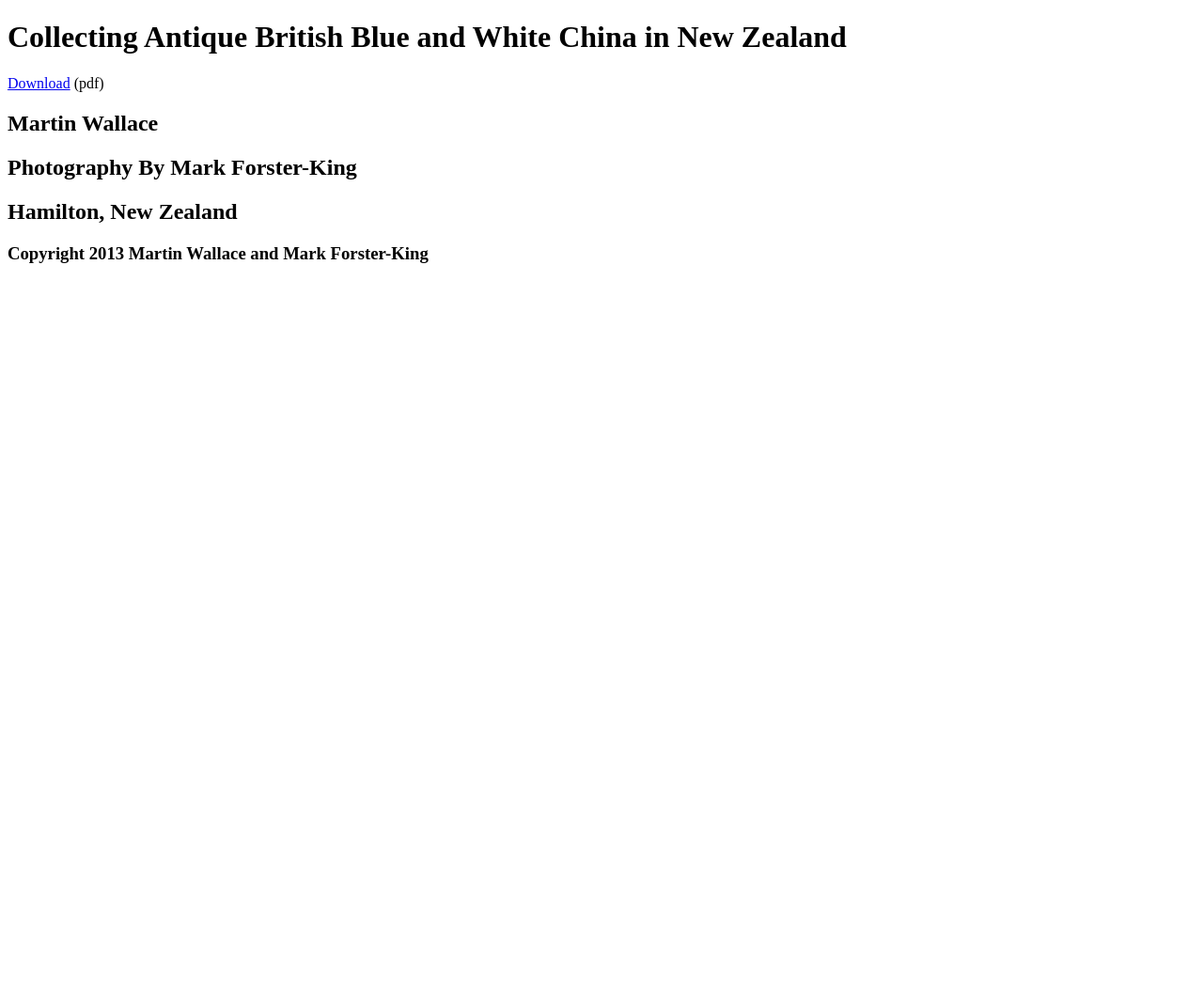
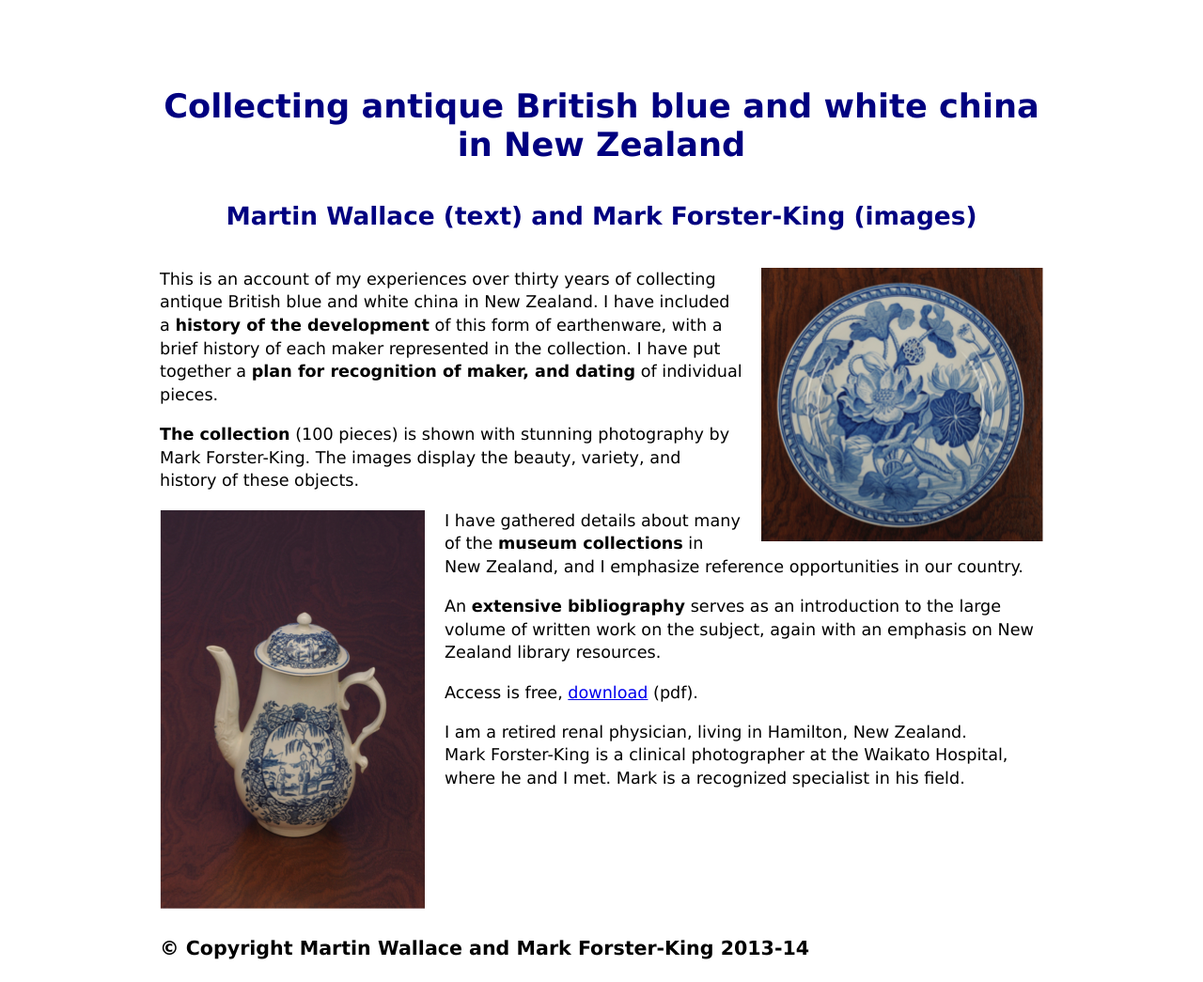
Before and after one commit to jonwaghorn/blueandwhite, a plain HTML site: page index.html in a window 1280 px wide. Shown: the whole page at 94% size. Before the commit the page ends 800 px from the top, so only its background shows below. Drawn offline with Linux system fonts and the light colour scheme.

Commit message:
New text and somewhat prettier

```diff
--- a/blueandwhite.css
+++ b/blueandwhite.css
@@ -0,0 +1,42 @@
+body {
+  font-family:'Lucida Grande', Geneva, Arial, Verdana, sans-serif;
+}
+
+div.content {
+  margin:0 auto;
+  padding:60px 30px;
+  max-width:940px;
+  min-width:740px;
+}
+
+h1, h2 {
+  color:navy;
+  text-align:center;
+  margin-bottom:40px;
+}
+
+h1 {
+  font-weight:bolder;
+}
+
+img.left {
+  float:left;
+  margin-right:20px;
+  margin-bottom:10px;
+}
+
+img.right {
+  float:right;
+  margin-left:20px;
+  margin-bottom:10px;
+}
+
+div.row {
+  display:inline-block;
+  clear:both;
+  font-size:1.1em;
+}
+
+div.row p {
+  line-height:1.4em;
+}
--- a/index.html
+++ b/index.html
@@ -6,12 +6,24 @@
   <link rel="stylesheet" href="blueandwhite.css">
 </head>
 <body>
-    <h1>Collecting Antique British Blue and White China in New Zealand</h1>
-    <a href="https://app.box.com/s/6hkh7mtcero02skgavis" target="_blank">Download</a> (pdf)
-    <h2>Martin Wallace</h2>
-    <h2>Photography By Mark Forster-King</h2>
-    <h2>Hamilton, New Zealand</h2>
-    <h3>Copyright 2013 Martin Wallace and Mark Forster-King</h3>
+  <div class="content">
+    <div class="row">
+      <h1>Collecting antique British blue and white china in New Zealand</h1>
+      <h2>Martin Wallace (text) and Mark Forster-King (images)</h2>
+      <img src="images/home2.png" class="right">
+      <p>This is an account of my experiences over thirty years of collecting antique British blue and white china in New Zealand. I have included a <strong>history of the development</strong> of this form of earthenware, with a brief history of each maker represented in the collection. I have put together a <strong>plan for recognition of maker, and dating</strong> of individual pieces.</p>
+      <p><strong>The collection</strong> (100 pieces) is shown with stunning photography by Mark Forster-King. The images display the beauty, variety, and history of these objects.</p>
+      <img src="images/home1.png" class="left">
+      <p>I have gathered details about many of the <strong>museum collections</strong> in New Zealand, and I emphasize reference opportunities in our country.</p>
+      <p>An <strong>extensive bibliography</strong> serves as an introduction to the large volume of written work on the subject, again with an emphasis on New Zealand library resources.</p>
+      <p>Access is free, <a href="https://app.box.com/s/6hkh7mtcero02skgavis" target="_blank">download</a> (pdf).</p>
+      <p>I am a retired renal physician, living in Hamilton, New Zealand.<br/>
+        Mark Forster-King is a clinical photographer at the Waikato Hospital, where he and I met. Mark is a recognized specialist in his field.</p>
+      </div>
+      <div class="row">
+        <h3>&copy; Copyright Martin Wallace and Mark Forster-King 2013-14</h3>
+      </div>
+    </div>
   </body>
   <script src="analytics.js"></script>
   </html>
```
Also changed, not shown: images/home1.png (added), images/home2.png (added). Lines whose indentation alone changed are shown as unchanged.
